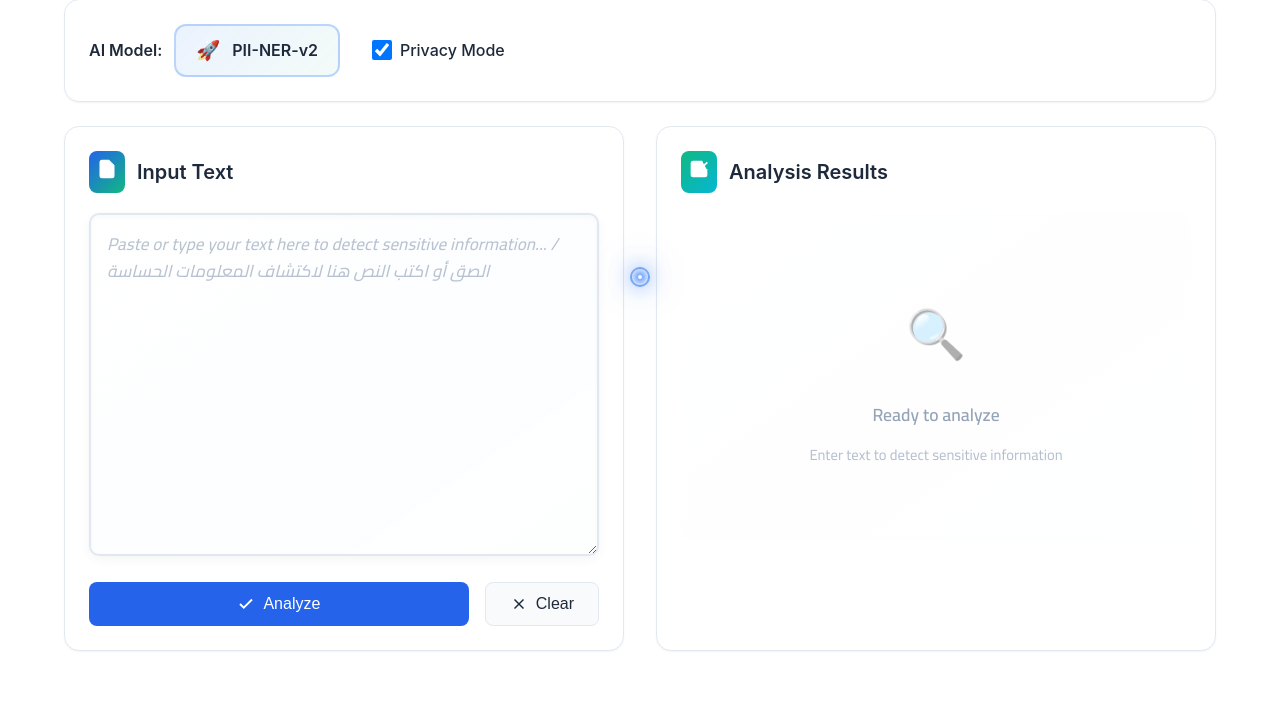
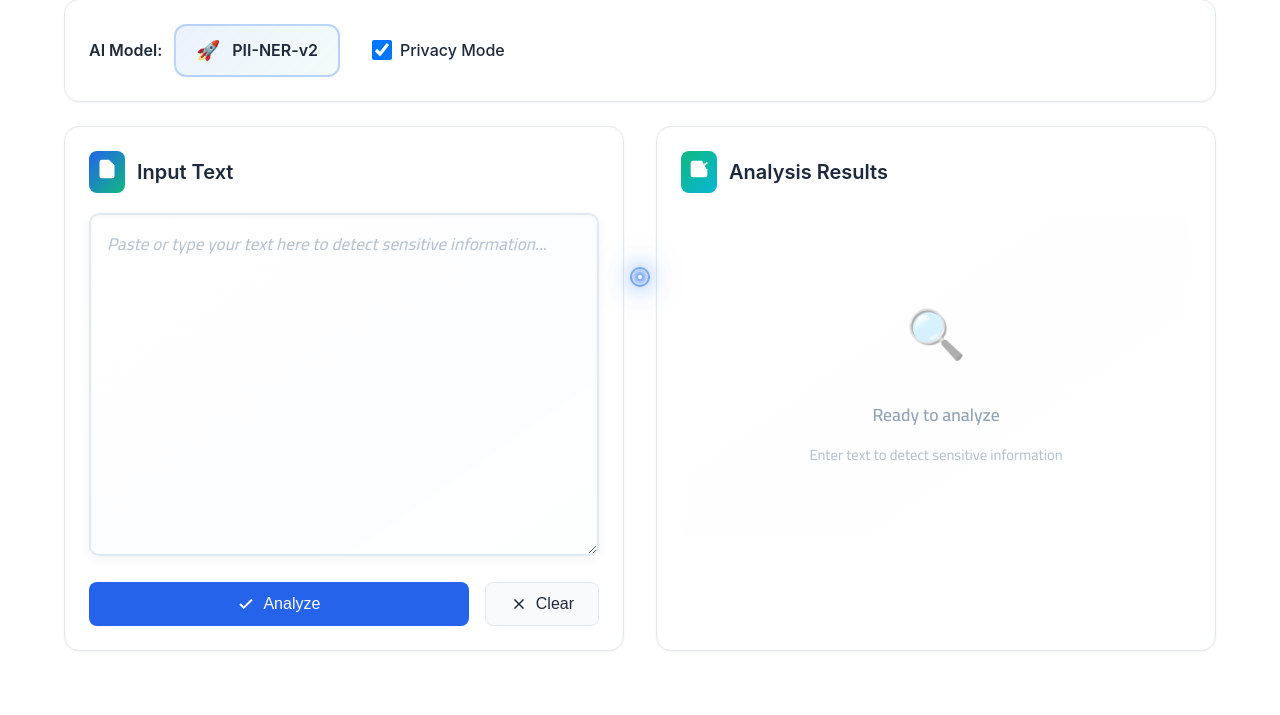
Before and after one commit to Hiida3li/ner-pii-nlp, a FastAPI app: page /app in a window 1280 px wide. Shown: the part 123-838 px from the top of the page. Run offline with FastAPI, Linux system fonts and the light colour scheme.

Commit message:
ui improved

```diff
--- a/src/templates/index.html
+++ b/src/templates/index.html
@@ -77,7 +77,7 @@
         <textarea
           id="input-text"
           class="form-textarea"
-          placeholder="Paste or type your text here to detect sensitive information... / الصق أو اكتب النص هنا لاكتشاف المعلومات الحساسة"
+          placeholder="Paste or type your text here to detect sensitive information..."
           rows="12"
           dir="auto"
           style="width: 100%; padding: 1rem; border-radius: 10px; font-size: 1rem; line-height: 1.6; resize: vertical; min-height: 300px; font-family: 'Cairo', 'Tajawal', -apple-system, BlinkMacSystemFont, 'Segoe UI', 'Arial', Roboto, sans-serif; unicode-bidi: plaintext;"
```
